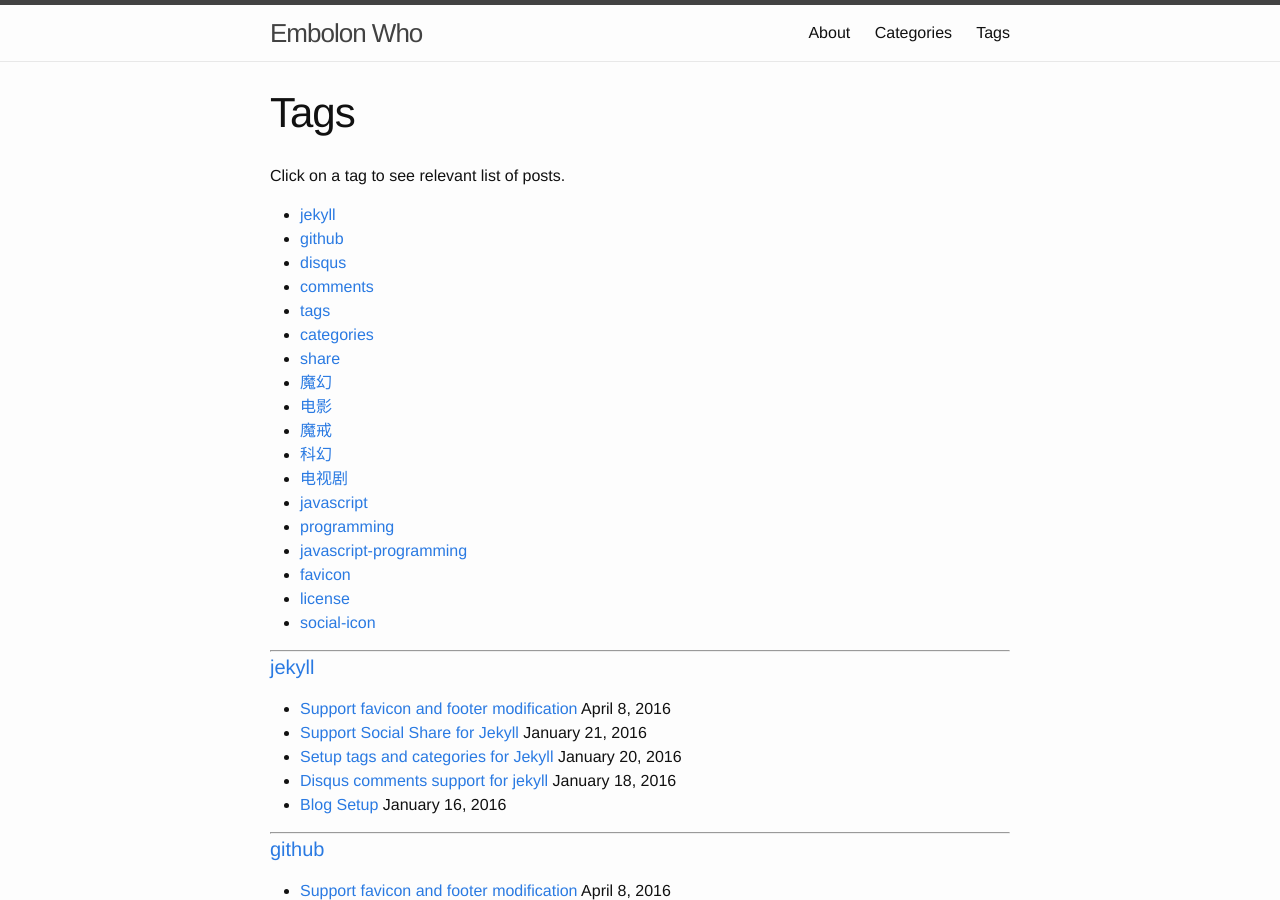
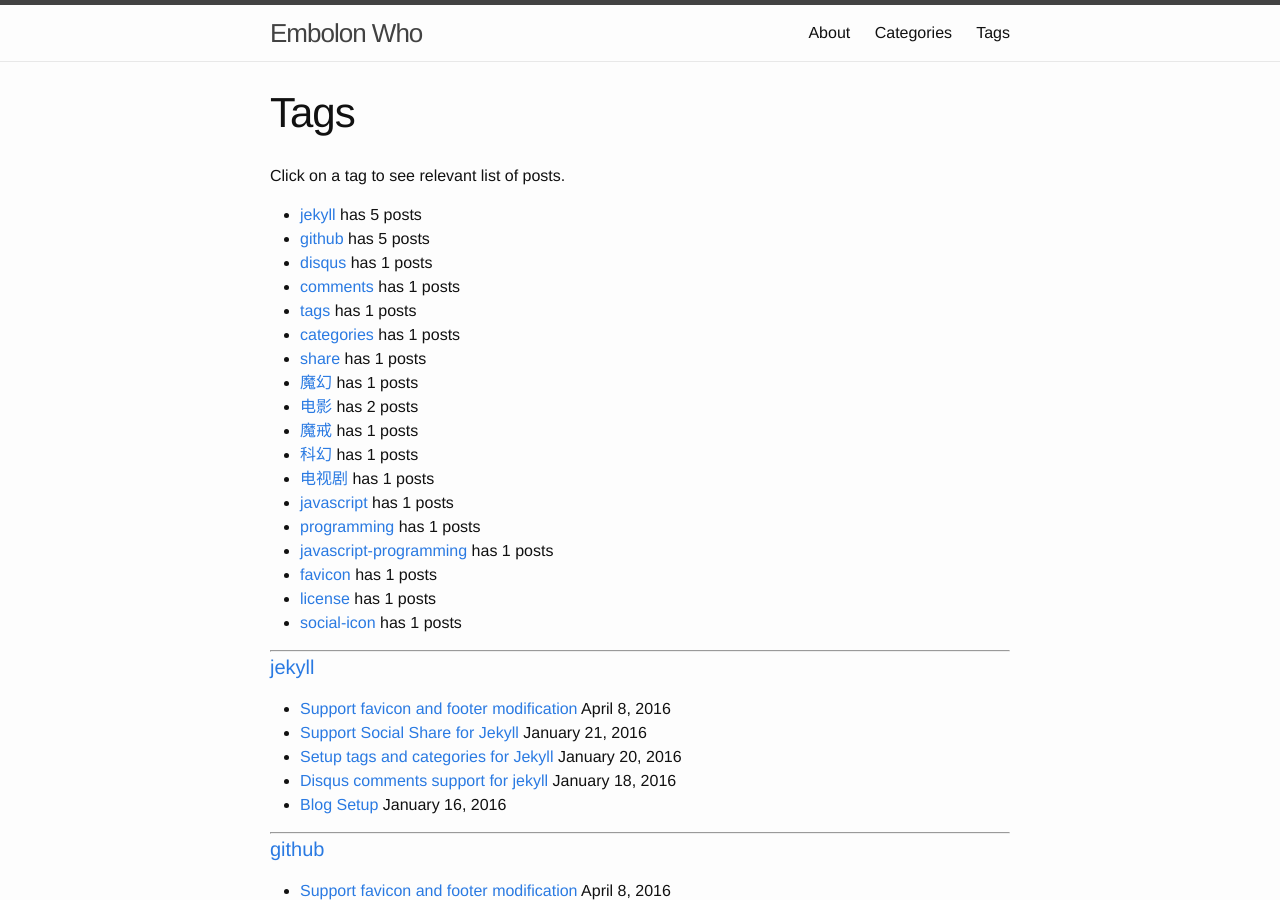
Before and after one commit to embolon/embolon.github.io, a Jekyll site: the page built from tags.md, in a window 1280 px wide and 900 px high. Built offline with Jekyll 4.4.1, drawn with Linux system fonts in a browser that asks for light colours.

Commit message:
added categories and tags count

```diff
--- a/categories.md
+++ b/categories.md
@@ -9,7 +9,8 @@ Click on a category to see relevent posts.
 <ul class="categories">
 {% for category in site.categories %}
   {% assign c = category | first %}
-  <li><a href="/categories/#{{c | downcase | replace:" ","-" }}">{{ c | downcase }}</a></li>
+  {% assign posts = category | last %}
+  <li><a href="/categories/#{{c | downcase | replace:" ","-" }}">{{ c | downcase }}</a> has {{ posts | size }} posts</li>
 {% endfor %}
 </ul>
 
--- a/tags.md
+++ b/tags.md
@@ -9,7 +9,8 @@ Click on a tag to see relevant list of posts.
 <ul class="tags">
 {% for tag in site.tags %}
   {% assign t = tag | first %}
-  <li><a href="/tag/#{{t | downcase | replace:" ","-" }}">{{ t | downcase }}</a></li>
+  {% assign posts = tag | last %}
+  <li><a href="/tag/#{{t | downcase | replace:" ","-" }}">{{ t | downcase }}</a> has {{ posts | size }} posts</li>
 {% endfor %}
 </ul>
 
```
Also changed, not shown: README.md.
